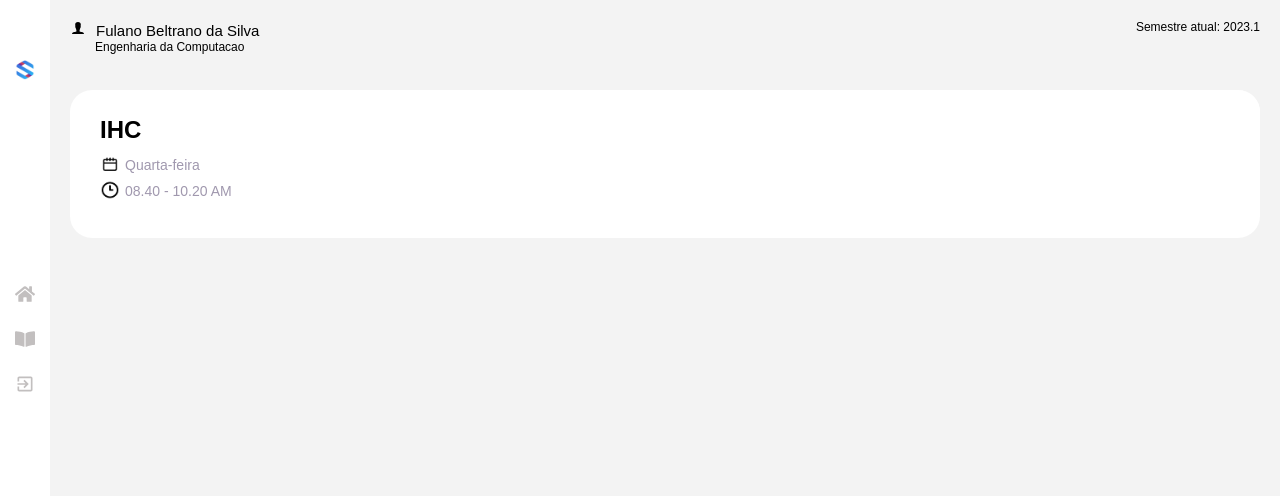
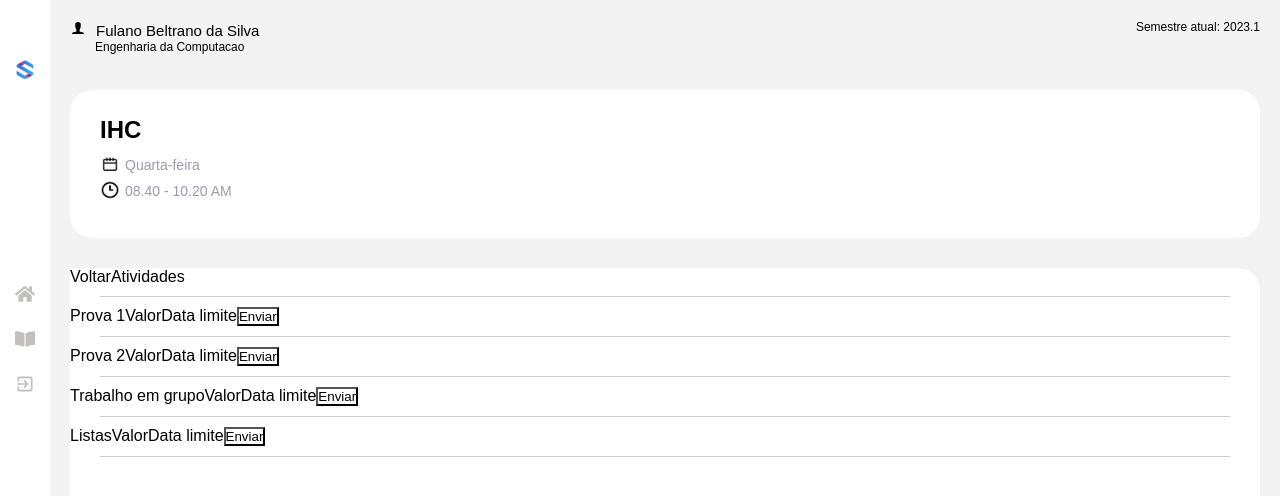
Before and after one commit to victorluizskt/ihc-sigaa-2.0-frontend, a React (Create React App) app: page /disciplina in a window 1280 px wide. Shown: the top 496 px of the page. Built offline with nearby package versions, Linux system fonts and the light colour scheme.

Commit message:
skeleton atividades

```diff
--- a/src/pages/Discipline/index.jsx
+++ b/src/pages/Discipline/index.jsx
@@ -1,12 +1,38 @@
 import Navbar from "../../components/Navbar";
 import Sidebar from "../../components/Sidebar/Sidebar";
 import DisciplineHeader from "../../components/DisciplineHeader";
+import { Card, Line } from './styled';
 
 const Discipline = () => {
     return (
         <Sidebar>
             <Navbar />
             <DisciplineHeader />
+            <Card height="418px" marginTop="30px">
+                <span>Voltar</span>
+                <span>Atividades</span>
+                <Line />
+                <span>Prova 1</span>
+                <span>Valor</span>
+                <span>Data limite</span>
+                <button>Enviar</button>
+                <Line />
+                <span>Prova 2</span>
+                <span>Valor</span>
+                <span>Data limite</span>
+                <button>Enviar</button>
+                <Line />
+                <span>Trabalho em grupo</span>
+                <span>Valor</span>
+                <span>Data limite</span>
+                <button>Enviar</button>
+                <Line />
+                <span>Listas</span>
+                <span>Valor</span>
+                <span>Data limite</span>
+                <button>Enviar</button>
+                <Line />
+            </Card>
         </Sidebar>
     )
 }
--- a/src/pages/Discipline/styled.js
+++ b/src/pages/Discipline/styled.js
@@ -0,0 +1,20 @@
+import styled from 'styled-components';
+
+export const Card = styled.div`
+    background-color: #FFF;
+    width: 100%;
+    border-radius: 22px;
+    height: ${props => props.height};
+    * {
+        background-color: #FFF;
+    }
+    margin-top: ${props => props.marginTop}
+`;
+
+export const Line = styled.hr`
+  border: none;
+  border-top: 1px solid #ccc;
+  margin: 10px 0;
+  margin-right: 30px;
+  margin-left: 30px;
+`;
```
